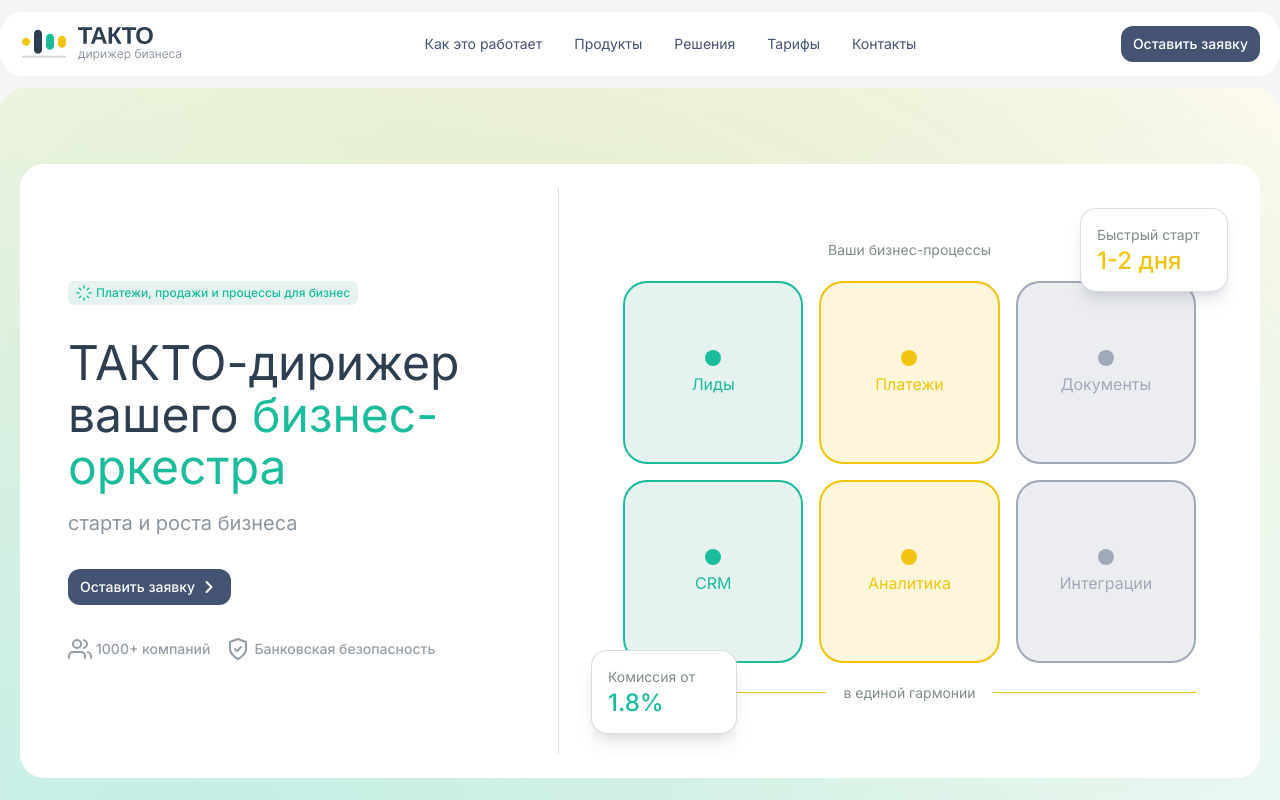
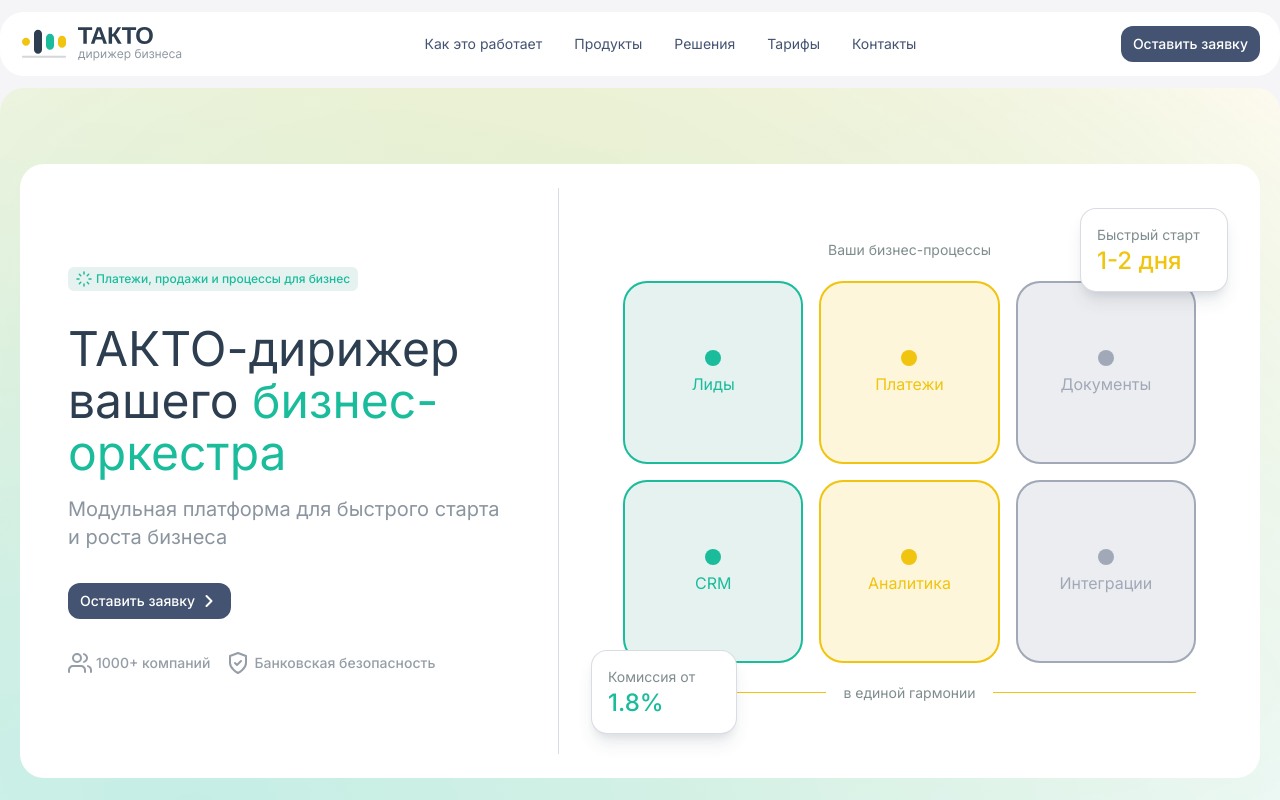
Before and after one commit to ignatovivin/vibesite, a React (Vite) app: page / in a window 1280 px wide. Shown: the top 800 px of the page. Built offline with nearby package versions, Linux system fonts and the light colour scheme.

Commit message:
Update hero-section__description text to full version

```diff
--- a/src/components/HeroSection.jsx
+++ b/src/components/HeroSection.jsx
@@ -148,7 +148,7 @@ function HeroSection() {
                   <span className="hero-section__title-accent">бизнес&shy;-оркестра</span>
                 </h1>
                 <p className="hero-section__description text-style-font-body-l">
-                  старта и роста бизнеса
+                  Модульная платформа для быстрого старта и роста бизнеса
                 </p>
               </div>
 
```
